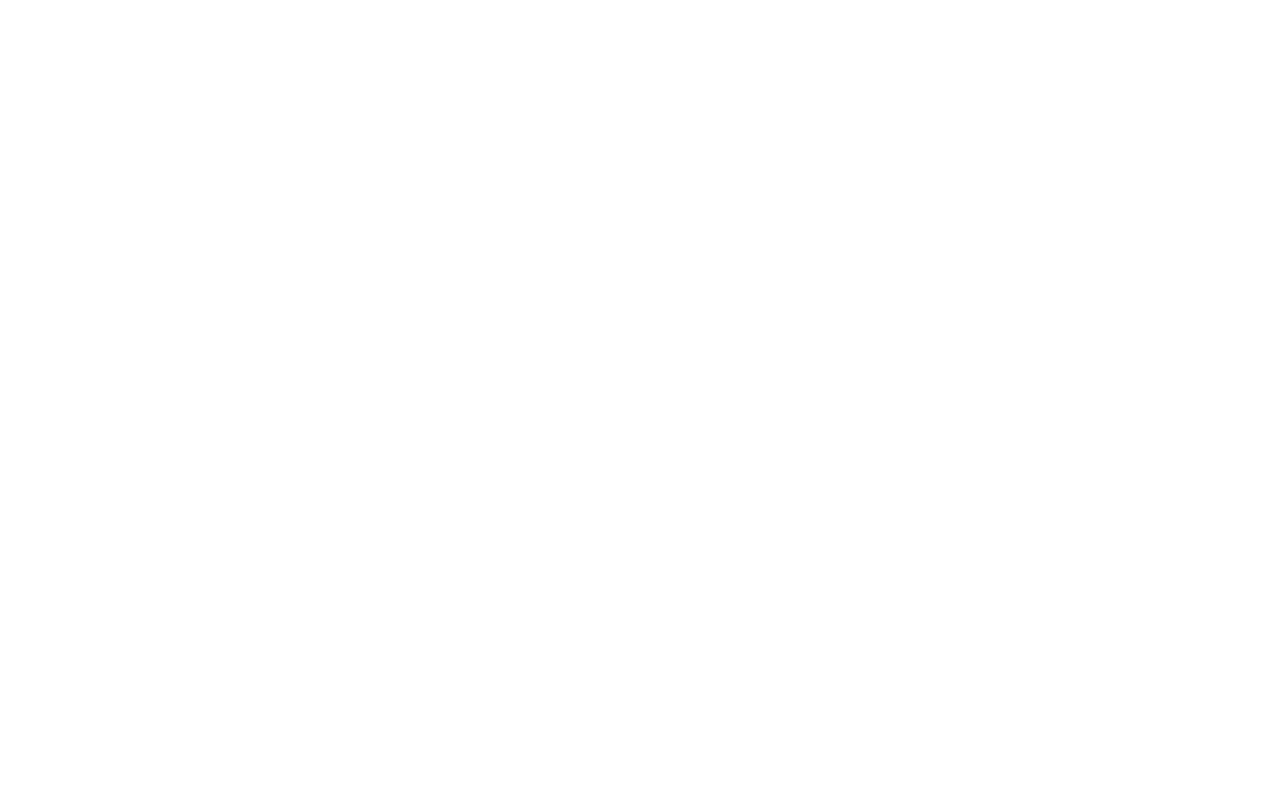
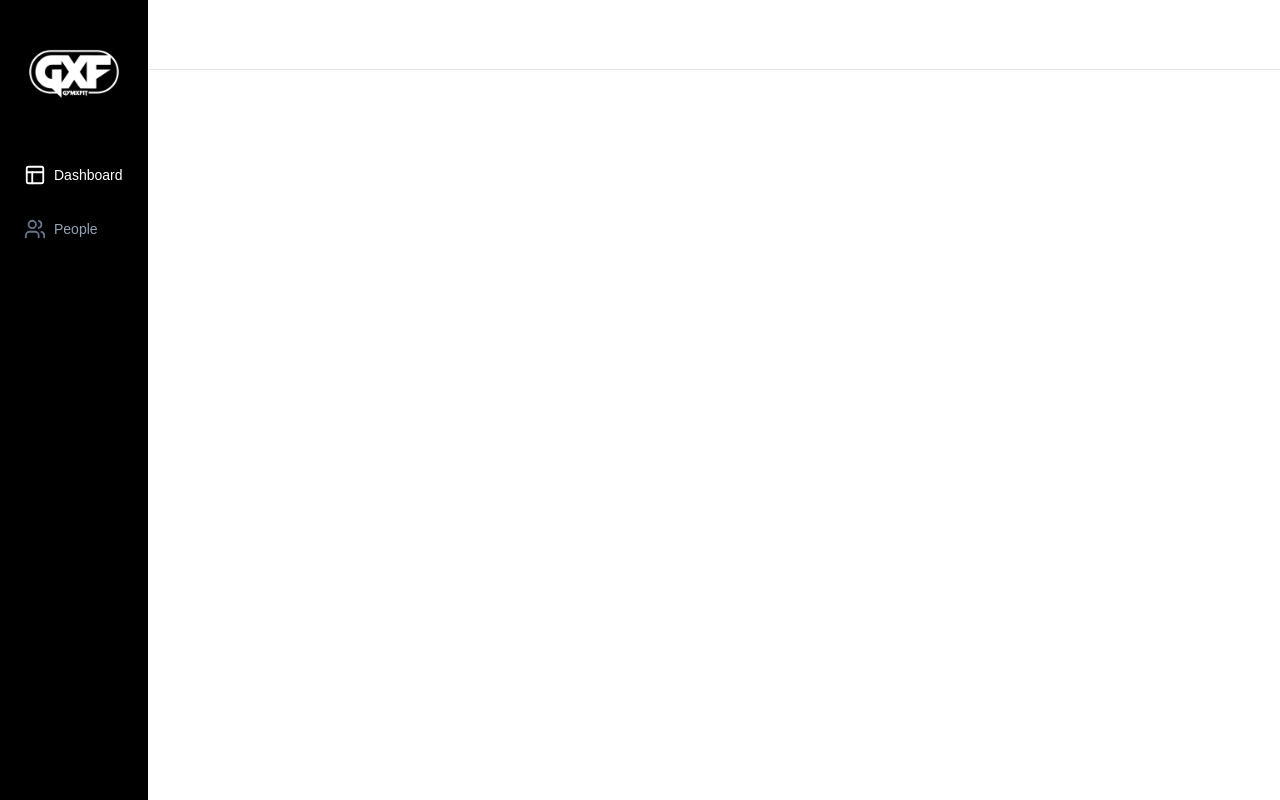
Before and after one commit to jerwintuchi/gymxfit-client, a Next.js app: page / in a window 1280 px wide. Built offline with nearby package versions, Linux system fonts and the light colour scheme.

Commit message:
ftr: siedbar and mobile-sidebar and sidebar routes

```diff
--- a/package.json
+++ b/package.json
@@ -10,6 +10,7 @@
   },
   "dependencies": {
     "@clerk/nextjs": "^6.8.0",
+    "@radix-ui/react-dialog": "^1.1.4",
     "@radix-ui/react-navigation-menu": "^1.2.1",
     "@radix-ui/react-slot": "^1.1.0",
     "class-variance-authority": "^0.7.1",
--- /dev/null
+++ b/public/logo.tsx
@@ -0,0 +1,11 @@
+import Image from "next/image";
+
+export const Logo = () => {
+    return (
+        <Image height={100}
+            width={100}
+            src="/mainlogo.jpg"
+            alt="mainlogo"
+        />
+    );
+}
--- /dev/null
+++ b/src/app/(dashboard)/_components/logo.tsx
@@ -0,0 +1,11 @@
+import Image from "next/image";
+
+export const Logo = () => {
+    return (
+        <Image height={100}
+            width={100}
+            src="/mainlogo.jpg"
+            alt="mainlogo"
+        />
+    );
+}
--- /dev/null
+++ b/src/app/(dashboard)/_components/mobile-sidebar.tsx
@@ -0,0 +1,20 @@
+import { Menu } from "lucide-react";
+import { Sheet, SheetContent, SheetTrigger, SheetTitle } from "@/components/ui/sheet";
+import Sidebar from "./sidebar";
+
+export const MobileSidebar = () => {
+    return (
+        <div className="text-black">
+            <Sheet>
+                <SheetTrigger className="md:hidden pr-4 hover:opacity-75 transition">
+                    <Menu />
+                </SheetTrigger>
+                <SheetContent side="left" className="p-0 bg-black border-none">
+                    {/* Adding an accessible title */}
+                    <SheetTitle className="sr-only">Mobile Navigation</SheetTitle>
+                    <Sidebar />
+                </SheetContent>
+            </Sheet>
+        </div>
+    );
+};
--- /dev/null
+++ b/src/app/(dashboard)/_components/navbar.tsx
@@ -0,0 +1,11 @@
+import { NavbarRoutes } from "@/components/navbar-routes";
+import { MobileSidebar } from "./mobile-sidebar";
+
+export const Navbar = () => {
+    return (
+        <div className="p-4 border-b h-full flex items-center bg-white z-50">
+            <MobileSidebar />
+            <NavbarRoutes />
+        </div>
+    );
+}
--- /dev/null
+++ b/src/app/(dashboard)/_components/sidebar-item.tsx
@@ -0,0 +1,48 @@
+"use client";
+
+import { cn } from "@/lib/utils";
+import { LucideIcon } from "lucide-react";
+import { usePathname, useRouter } from "next/navigation";
+
+interface SidebarItemProps {
+    icon: LucideIcon;
+    label: string;
+    href: string;
+}
+
+export const SidebarItem = ({ icon: Icon, label, href }: SidebarItemProps) => {
+    const pathname = usePathname();
+    const router = useRouter();
+
+    const isActive =
+        (pathname === "/" && href === "/") ||
+        pathname === href ||
+        pathname?.startsWith(`${href}/`);
+
+    const onClick = () => {
+        router.push(href);
+    };
+
+    return (
+        <button
+            onClick={onClick}
+            type="button"
+            className={cn(
+                "flex items-center gap-x-2 text-slate-400 text-sm font-[500] pl-6 transition-all hover:text-slate-100",
+                isActive && "text-white"
+            )}
+        >
+            <div className="flex items-center gap-x-2 py-4">
+                <Icon
+                    size={22}
+                    className={cn(
+                        "text-slate-500 transition-colors",
+                        isActive && "text-white",
+                        "group-hover:text-slate-100" // Change icon color on sidebar hover
+                    )}
+                />
+                {label}
+            </div>
+        </button>
+    );
+};
--- /dev/null
+++ b/src/app/(dashboard)/_components/sidebar-routes.tsx
@@ -0,0 +1,35 @@
+"use client";
+
+import { Layout, Users } from "lucide-react";
+import { SidebarItem } from "./sidebar-item";
+
+
+const guestRoutes = [
+    {
+        icon: Layout,
+        label: "Dashboard",
+        href: "/"
+    },
+    {
+        icon: Users,
+        label: "People",
+        href: "/people"
+    }
+]
+export const SidebarRoutes = () => {
+    const routes = guestRoutes;
+    return (
+        <div className="flex flex-col w-full group">
+            {
+                routes.map((route) => (
+                    <SidebarItem
+                        key={route.href}
+                        label={route.label}
+                        icon={route.icon}
+                        href={route.href}
+                    />
+                ))
+            }
+        </div>
+    );
+}
--- /dev/null
+++ b/src/app/(dashboard)/_components/sidebar.tsx
@@ -0,0 +1,20 @@
+
+import { Logo } from "./logo";
+import { SidebarRoutes } from "./sidebar-routes";
+
+
+const Sidebar = () => {
+    return (
+        <div className="h-full flex flex-col overflow-y-auto bg-black shadow-sm">
+            <div className="p-6 flex justify-center bg-transparent">
+                <Logo />
+            </div>
+            {/* Routes Section */}
+            <div className="flex flex-col w-full text-white">
+                <SidebarRoutes />
+            </div>
+        </div>
+    );
+};
+
+export default Sidebar;
--- /dev/null
+++ b/src/app/(dashboard)/layout.tsx
@@ -0,0 +1,21 @@
+
+import { Navbar } from "./_components/navbar";
+import  Sidebar  from "./_components/sidebar";
+
+const DashboardLayout = ({ children }: { children: React.ReactNode }) => {
+    return (
+        <div className="h-full">
+            <div className="h-[70px] md:pl-30 fixed inset-y-0 w-full z-50">
+                <Navbar />
+            </div>
+            <div className="hidden md:flex h-full w-30 flex-col fixed inset-y-0 z-50">
+                <Sidebar />
+            </div>
+            <main className="md:pl-40 pt-[80px] h-fit flex min-h-screen">
+                {children}
+            </main>
+        </div>
+    );
+}
+
+export default DashboardLayout;
--- /dev/null
+++ b/src/components/navbar-routes.tsx
@@ -0,0 +1,11 @@
+"use client";
+
+import { UserButton } from "@clerk/nextjs";
+
+export const NavbarRoutes = () => {
+    return (
+        <div className="flex gap-x-2 ml-auto">
+            <UserButton />
+        </div>
+    );
+}
--- /dev/null
+++ b/src/components/ui/sheet.tsx
@@ -0,0 +1,140 @@
+"use client"
+
+import * as React from "react"
+import * as SheetPrimitive from "@radix-ui/react-dialog"
+import { cva, type VariantProps } from "class-variance-authority"
+import { X } from "lucide-react"
+
+import { cn } from "@/lib/utils"
+
+const Sheet = SheetPrimitive.Root
+
+const SheetTrigger = SheetPrimitive.Trigger
+
+const SheetClose = SheetPrimitive.Close
+
+const SheetPortal = SheetPrimitive.Portal
+
+const SheetOverlay = React.forwardRef<
+  React.ElementRef<typeof SheetPrimitive.Overlay>,
+  React.ComponentPropsWithoutRef<typeof SheetPrimitive.Overlay>
+>(({ className, ...props }, ref) => (
+  <SheetPrimitive.Overlay
+    className={cn(
+      "fixed inset-0 z-50 bg-black/80  data-[state=open]:animate-in data-[state=closed]:animate-out data-[state=closed]:fade-out-0 data-[state=open]:fade-in-0",
+      className
+    )}
+    {...props}
+    ref={ref}
+  />
+))
+SheetOverlay.displayName = SheetPrimitive.Overlay.displayName
+
+const sheetVariants = cva(
+  "fixed z-50 gap-4 bg-white p-6 shadow-lg transition ease-in-out data-[state=open]:animate-in data-[state=closed]:animate-out data-[state=closed]:duration-300 data-[state=open]:duration-500 dark:bg-zinc-950",
+  {
+    variants: {
+      side: {
+        top: "inset-x-0 top-0 border-b data-[state=closed]:slide-out-to-top data-[state=open]:slide-in-from-top",
+        bottom:
+          "inset-x-0 bottom-0 border-t data-[state=closed]:slide-out-to-bottom data-[state=open]:slide-in-from-bottom",
+        left: "inset-y-0 left-0 h-full w-3/4 border-r data-[state=closed]:slide-out-to-left data-[state=open]:slide-in-from-left sm:max-w-sm",
+        right:
+          "inset-y-0 right-0 h-full w-3/4  border-l data-[state=closed]:slide-out-to-right data-[state=open]:slide-in-from-right sm:max-w-sm",
+      },
+    },
+    defaultVariants: {
+      side: "right",
+    },
+  }
+)
+
+interface SheetContentProps
+  extends React.ComponentPropsWithoutRef<typeof SheetPrimitive.Content>,
+    VariantProps<typeof sheetVariants> {}
+
+const SheetContent = React.forwardRef<
+  React.ElementRef<typeof SheetPrimitive.Content>,
+  SheetContentProps
+>(({ side = "right", className, children, ...props }, ref) => (
+  <SheetPortal>
+    <SheetOverlay />
+    <SheetPrimitive.Content
+      ref={ref}
+      className={cn(sheetVariants({ side }), className)}
+      {...props}
+    >
+      {children}
+      <SheetPrimitive.Close className="absolute right-4 top-4 rounded-sm opacity-70 ring-offset-white transition-opacity hover:opacity-100 focus:outline-none focus:ring-2 focus:ring-zinc-950 focus:ring-offset-2 disabled:pointer-events-none data-[state=open]:bg-zinc-100 dark:ring-offset-zinc-950 dark:focus:ring-zinc-300 dark:data-[state=open]:bg-zinc-800">
+        <X className="h-4 w-4" />
+        <span className="sr-only">Close</span>
+      </SheetPrimitive.Close>
+    </SheetPrimitive.Content>
+  </SheetPortal>
+))
+SheetContent.displayName = SheetPrimitive.Content.displayName
+
+const SheetHeader = ({
+  className,
+  ...props
+}: React.HTMLAttributes<HTMLDivElement>) => (
+  <div
+    className={cn(
+      "flex flex-col space-y-2 text-center sm:text-left",
+      className
+    )}
+    {...props}
+  />
+)
+SheetHeader.displayName = "SheetHeader"
+
+const SheetFooter = ({
+  className,
+  ...props
+}: React.HTMLAttributes<HTMLDivElement>) => (
+  <div
+    className={cn(
+      "flex flex-col-reverse sm:flex-row sm:justify-end sm:space-x-2",
+      className
+    )}
+    {...props}
+  />
+)
+SheetFooter.displayName = "SheetFooter"
+
+const SheetTitle = React.forwardRef<
+  React.ElementRef<typeof SheetPrimitive.Title>,
+  React.ComponentPropsWithoutRef<typeof SheetPrimitive.Title>
+>(({ className, ...props }, ref) => (
+  <SheetPrimitive.Title
+    ref={ref}
+    className={cn("text-lg font-semibold text-zinc-950 dark:text-zinc-50", className)}
+    {...props}
+  />
+))
+SheetTitle.displayName = SheetPrimitive.Title.displayName
+
+const SheetDescription = React.forwardRef<
+  React.ElementRef<typeof SheetPrimitive.Description>,
+  React.ComponentPropsWithoutRef<typeof SheetPrimitive.Description>
+>(({ className, ...props }, ref) => (
+  <SheetPrimitive.Description
+    ref={ref}
+    className={cn("text-sm text-zinc-500 dark:text-zinc-400", className)}
+    {...props}
+  />
+))
+SheetDescription.displayName = SheetPrimitive.Description.displayName
+
+export {
+  Sheet,
+  SheetPortal,
+  SheetOverlay,
+  SheetTrigger,
+  SheetClose,
+  SheetContent,
+  SheetHeader,
+  SheetFooter,
+  SheetTitle,
+  SheetDescription,
+}
```
Also changed, not shown: public/mainlogo.svg (added), 1 other file (tests, documents, lock files or other folders).
